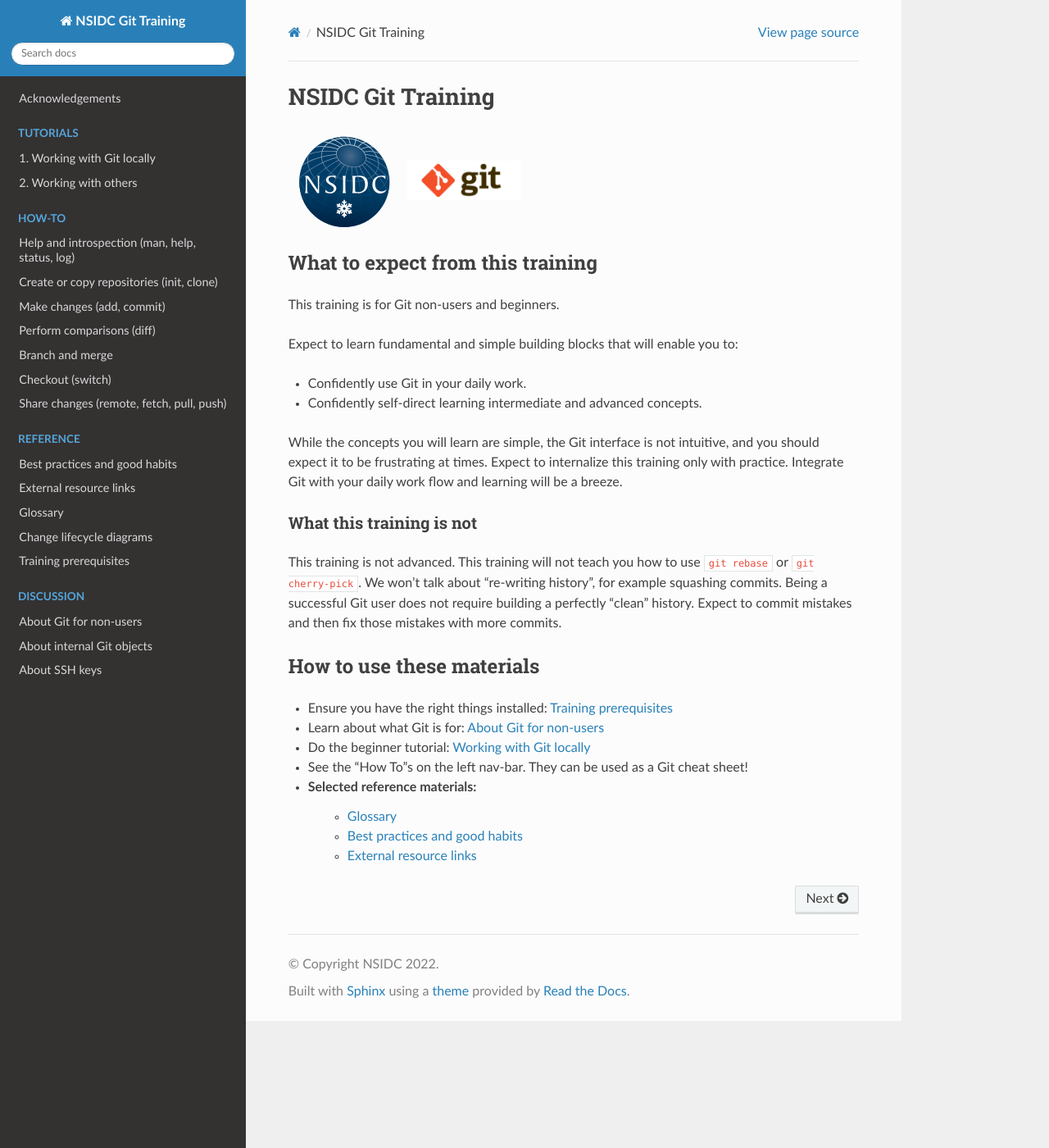
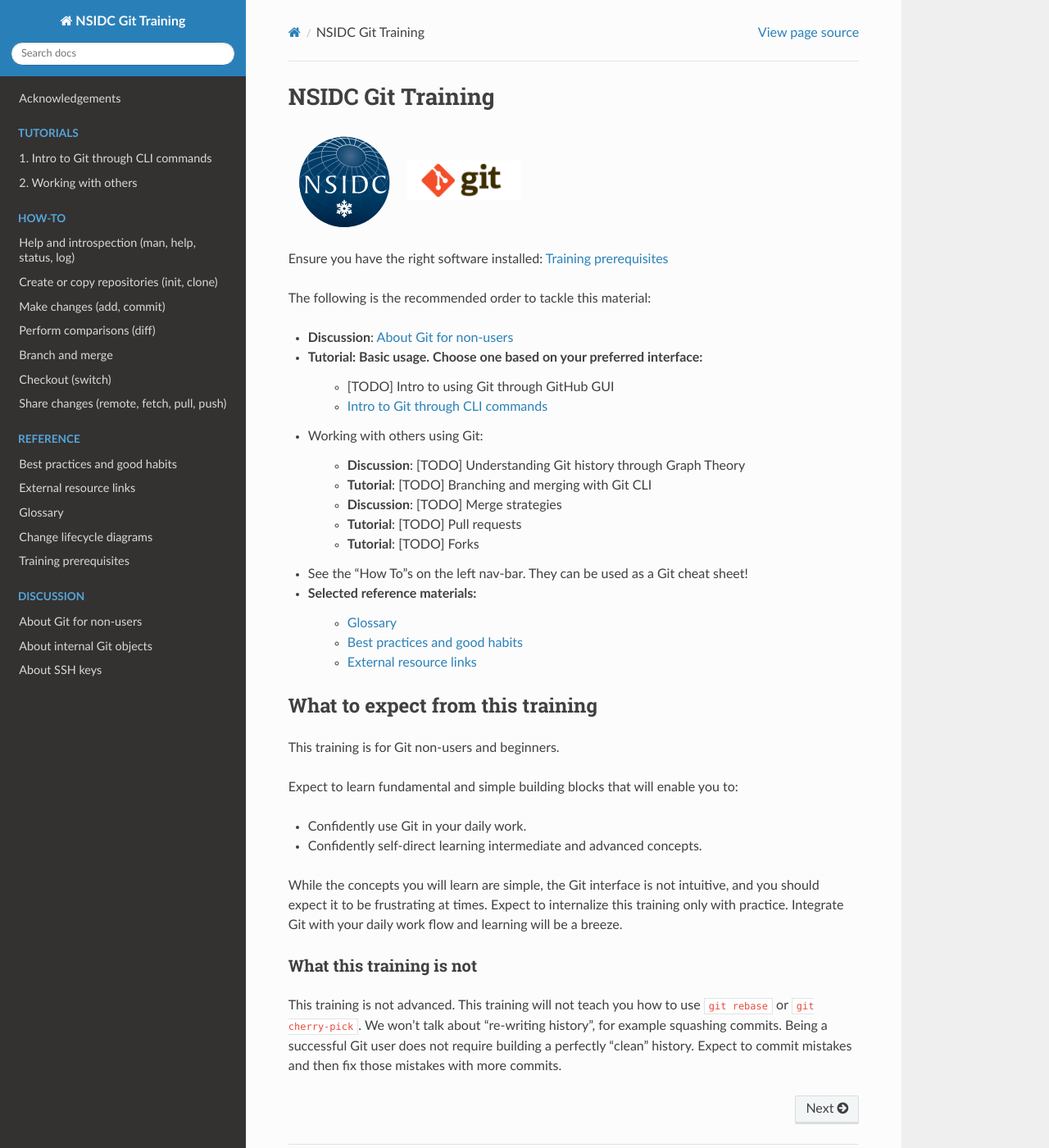
Before and after one commit to nsidc/git-training, a Sphinx documentation site: the page built from doc/index.rst, in a window 1280 px wide and 1400 px high. Shown: the whole window at 82% size. Built offline with Sphinx 7.4.7 and the Read the Docs theme 2.0.0, drawn with Linux system fonts in a browser that asks for light colours.

Commit message:
Stub out suggested learning path

```diff
--- a/doc/home.rst
+++ b/doc/home.rst
@@ -11,22 +11,37 @@
     :alt: Git logo
 
 
+Ensure you have the right software installed: :doc:`/reference/prerequisites`
+
+The following is the recommended order to tackle this material:
+
+* **Discussion**: :doc:`./discussion/about-git`
+
+* **Tutorial**: Basic usage. Choose one based on your preferred interface:
+    * [TODO] Intro to using Git through GitHub GUI
+    * :doc:`/tutorial/1b-intro-to-git-cli/index`
+
+* Working with others using Git:
+
+    * **Discussion**: [TODO] Understanding Git history through Graph Theory
+
+    * **Tutorial**: [TODO] Branching and merging with Git CLI
+
+    * **Discussion**: [TODO] Merge strategies
+
+    * **Tutorial**: [TODO] Pull requests
+
+    * **Tutorial**: [TODO] Forks
+
+
+
+* See the "How To"s on the left nav-bar. They can be used as a Git cheat sheet!
+
+* Selected reference materials:
+    * :doc:`./reference/glossary`
+    * :doc:`./reference/best-practices-and-good-habits`
+    * :doc:`./reference/external-resources`
+
+
 .. include:: what-to-expect.md
     :parser: myst_parser.sphinx_
-
-
-How to use these materials
---------------------------
-
-- Ensure you have the right things installed: :doc:`/reference/prerequisites`
-
-- Learn about what Git is for: :doc:`./discussion/about-git`
-
-- Do the beginner tutorial: :doc:`/tutorial/working-locally/index`
-
-- See the "How To"s on the left nav-bar. They can be used as a Git cheat sheet!
-
-- Selected reference materials:
-    - :doc:`./reference/glossary`
-    - :doc:`./reference/best-practices-and-good-habits`
-    - :doc:`./reference/external-resources`
--- a/doc/index.rst
+++ b/doc/index.rst
@@ -18,7 +18,7 @@
     :numbered:
     :hidden:
 
-    tutorial/working-locally/index.rst
+    tutorial/1b-intro-to-git-cli/index.rst
     tutorial/working-with-others/index.rst
 
 
--- a/doc/tutorial/working-with-others/index.rst
+++ b/doc/tutorial/working-with-others/index.rst
@@ -16,7 +16,7 @@
 
 
 Before starting this tutorial, you should have completed the first tutorial
-:doc:`/tutorial/working-locally/index`.
+:doc:`/tutorial/1b-intro-to-git-cli/index`.
 
 .. note::
     If you're looking for quick help with specific tasks, check out the How-Tos instead!
```
Also changed, not shown: doc/tutorial/1b-intro-to-git-cli/index.rst (renamed from doc/tutorial/working-locally/index.rst, +4 -4 lines), doc/tutorial/1b-intro-to-git-cli/01-create-a-new-repo.md (renamed from doc/tutorial/working-locally/01-create-a-new-repo.md), doc/tutorial/1b-intro-to-git-cli/02-create-some-content.md (renamed from doc/tutorial/working-locally/02-create-some-content.md), doc/tutorial/1b-intro-to-git-cli/03-first-commit.md (renamed from doc/tutorial/working-locally/03-first-commit.md), doc/tutorial/1b-intro-to-git-cli/04-more-commits.md (renamed from doc/tutorial/working-locally/04-more-commits.md), doc/tutorial/1b-intro-to-git-cli/05-time-travel.md (renamed from doc/tutorial/working-locally/05-time-travel.md), doc/tutorial/1b-intro-to-git-cli/06-tag.md (renamed from doc/tutorial/working-locally/06-tag.md), doc/tutorial/1b-intro-to-git-cli/07-branch.md (renamed from doc/tutorial/working-locally/07-branch.md), doc/tutorial/1b-intro-to-git-cli/08-fix-main.md (renamed from doc/tutorial/working-locally/08-fix-main.md), doc/tutorial/1b-intro-to-git-cli/09-diff.md (renamed from doc/tutorial/working-locally/09-diff.md), doc/tutorial/1b-intro-to-git-cli/10-merge.md (renamed from doc/tutorial/working-locally/10-merge.md), doc/tutorial/1b-intro-to-git-cli/99-conclusion.md (renamed from doc/tutorial/working-locally/99-conclusion.md).
